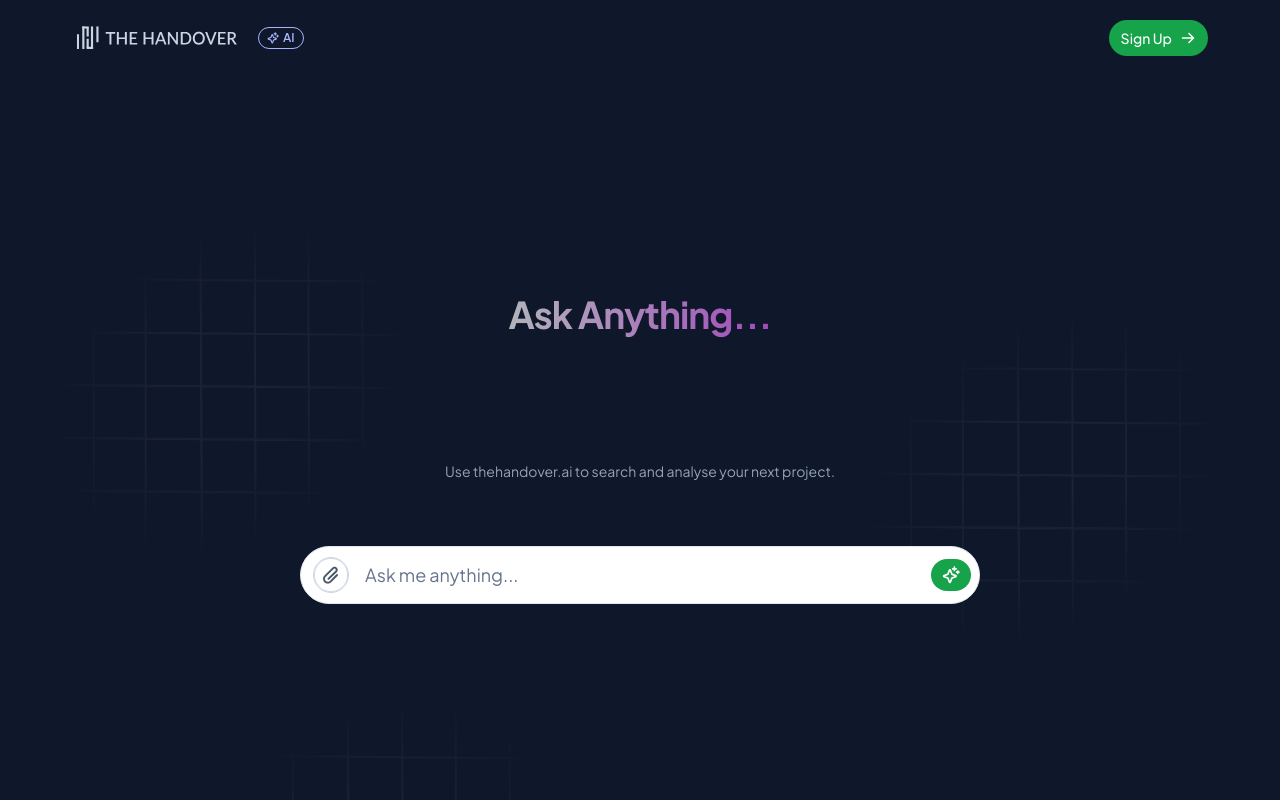
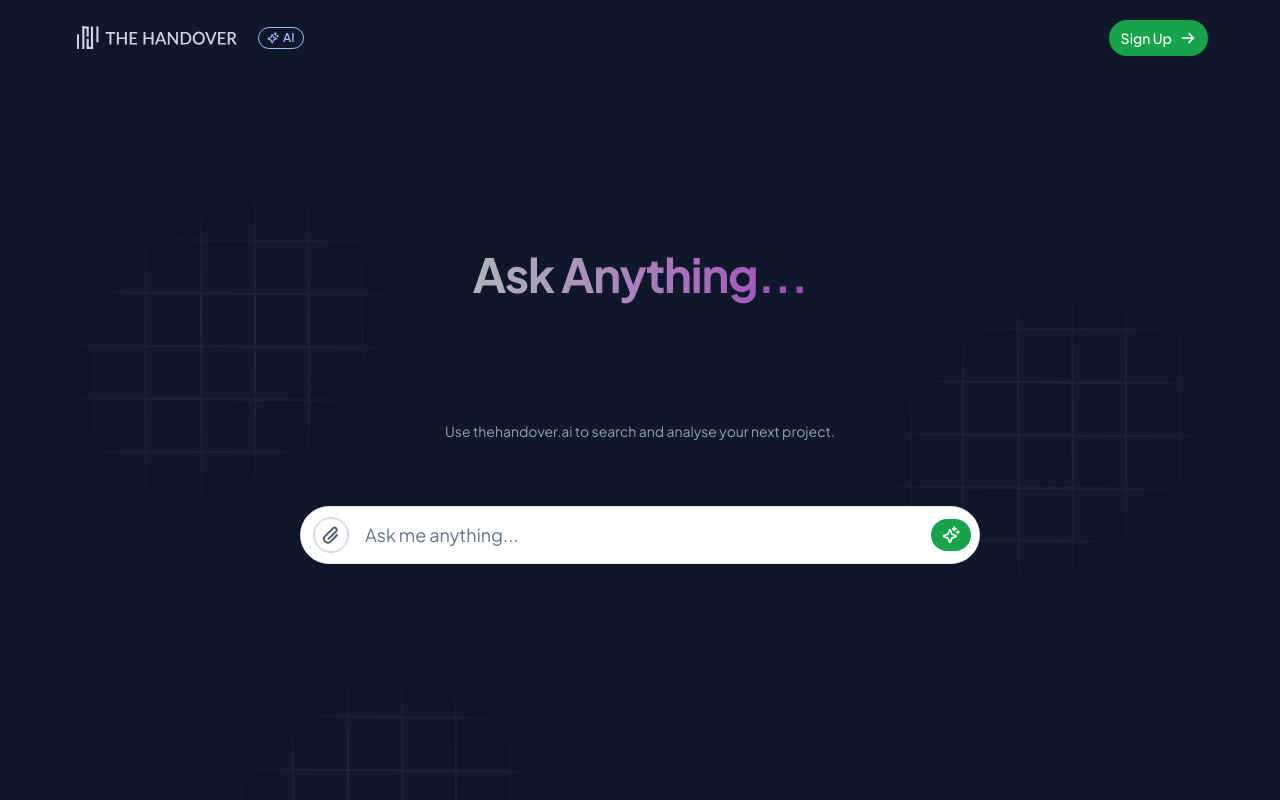
Before and after one commit to MajidDorg/task-ai-ui, a Next.js app: page / in a window 1280 px wide. Shown: the top 800 px of the page. Built offline with nearby package versions, Linux system fonts and the light colour scheme.

Commit message:
main-text

```diff
--- a/app/components/Hero.tsx
+++ b/app/components/Hero.tsx
@@ -13,7 +13,7 @@ import Hero_Union_3 from "../../public/assets/Hero_Union_3.svg";
 
 export default function Hero() {
   return (
-    <section className="relative w-full overflow-hidden bg-[#0f172a] section-y pt-40">
+    <section className="relative w-full overflow-hidden bg-[#0f172a] section-y pt-30">
       {/* Anchor decorative unions to the page container width */}
       <div className="page-container relative pointer-events-none">
         <div
@@ -38,7 +38,7 @@ export default function Hero() {
       </div>
       <div className="page-container mx-auto flex flex-col items-center text-center md:min-h-[640px]">
         <div className="flex max-w-3xl flex-col items-center gap-4 md:gap-6">
-          <h1 className="pt-6 md:pt-10 text-3xl leading-tight font-bold tracking-tight md:text-[38px] md:leading-[58px] pb-[2px] font-['Plus Jakarta Sans',sans-serif]">
+          <h1 className="pt-6 md:pt-10 text-[26px] leading-tight font-bold tracking-tight md:text-[48px] md:leading-[58px] pb-[2px] font-['Plus Jakarta Sans',sans-serif]">
             <RotatingTitle
               maxLines={3}
               className="bg-linear-to-r from-white to-[#e762ff] bg-clip-text text-transparent"
```
